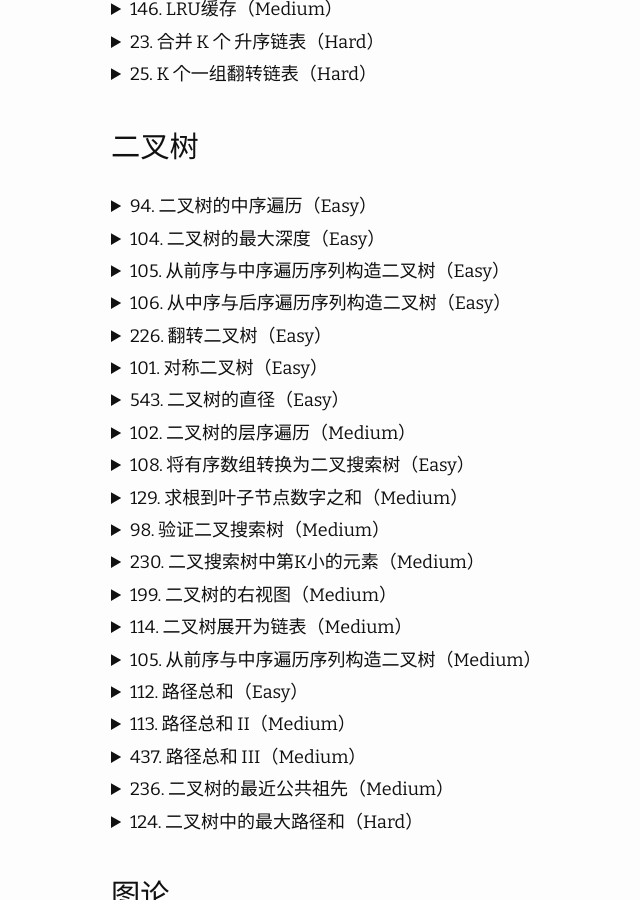
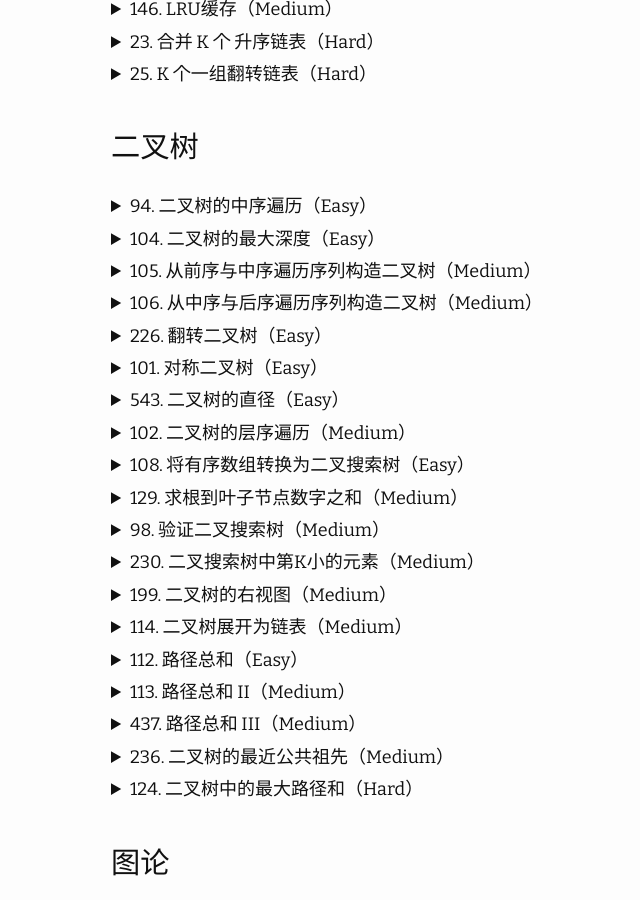
Before and after one commit to Alphasxd/blog, a Jekyll site: the page built from _posts/2024-07-29-leetcode.md, in a window 1280 px wide and 900 px high, scrolled down 2948 px. Shown: the whole window, without its empty margins (159-799 px from the left). Built offline with Jekyll 4.4.1, drawn with Linux system fonts in a browser that asks for light colours; comment, search, counter and statistics services are not loaded; a style sheet for code colours, icons or effects is not loaded; part of the change alters nothing that is shown.

Commit message:
fix: 更新题目难度描述为 Medium

````diff
--- a/_posts/2024-07-29-leetcode.md
+++ b/_posts/2024-07-29-leetcode.md
@@ -1589,7 +1589,7 @@ func maxDepth(root *TreeNode) int {
 </details>
 
 <details markdown="1">
-<summary>105. 从前序与中序遍历序列构造二叉树（Easy）</summary>
+<summary>105. 从前序与中序遍历序列构造二叉树（Medium）</summary>
 
 > 给定两个整数数组 preorder 和 inorder ，其中 preorder 是二叉树的先序遍历， inorder 是同一棵树的中序遍历，请构造二叉树并返回其根节点。
 
@@ -1620,7 +1620,7 @@ func buildTree(preorder, inorder []int) *TreeNode {
 </details>
 
 <details markdown="1">
-<summary>106. 从中序与后序遍历序列构造二叉树（Easy）</summary>
+<summary>106. 从中序与后序遍历序列构造二叉树（Medium）</summary>
 
 > 给定两个整数数组 inorder 和 postorder ，其中 inorder 是二叉树的中序遍历， postorder 是同一棵树的后序遍历，请你构造并返回这颗 二叉树
 
@@ -1938,36 +1938,6 @@ func flatten(root *TreeNode) {
         // 将原来的右子树接到当前右子树的最右边节点
         prev.Right = right
         curr = curr.Right
-    }
-}
-```
-</details>
-
-<details markdown="1">
-<summary>105. 从前序与中序遍历序列构造二叉树（Medium）</summary>
-
-> 给定两个整数数组 preorder 和 inorder ，其中 preorder 是二叉树的先序遍历， inorder 是同一棵树的中序遍历，请构造二叉树并返回其根节点。
-
-```golang
-func buildTree(preorder, inorder []int) *TreeNode {
-    if len(preorder) == 0 {
-        return nil
-    }
-    // 从中序遍历中找到根节点的索引，根节点即为前序遍历的第一个元素
-    i := func(order []int, v int) int {
-        var index int
-        for order[index] != v {
-            index++
-        }
-        return index
-    }(inorder, preorder[0])
-    // 根节点为 preorder[0], 中序遍历的根节点索引为 i
-    // 前序遍历的左子树为 preorder[1:i+1], 中序遍历的左子树为 inorder[:i]
-    // 前序遍历的右子树为 preorder[i+1:], 中序遍历的右子树为 inorder[i+1:]
-    return &TreeNode{
-        Val:   preorder[0],
-        Left:  buildTree(preorder[1:i+1], inorder[:i]),
-        Right: buildTree(preorder[i+1:], inorder[i+1:]),
     }
 }
 ```
````
